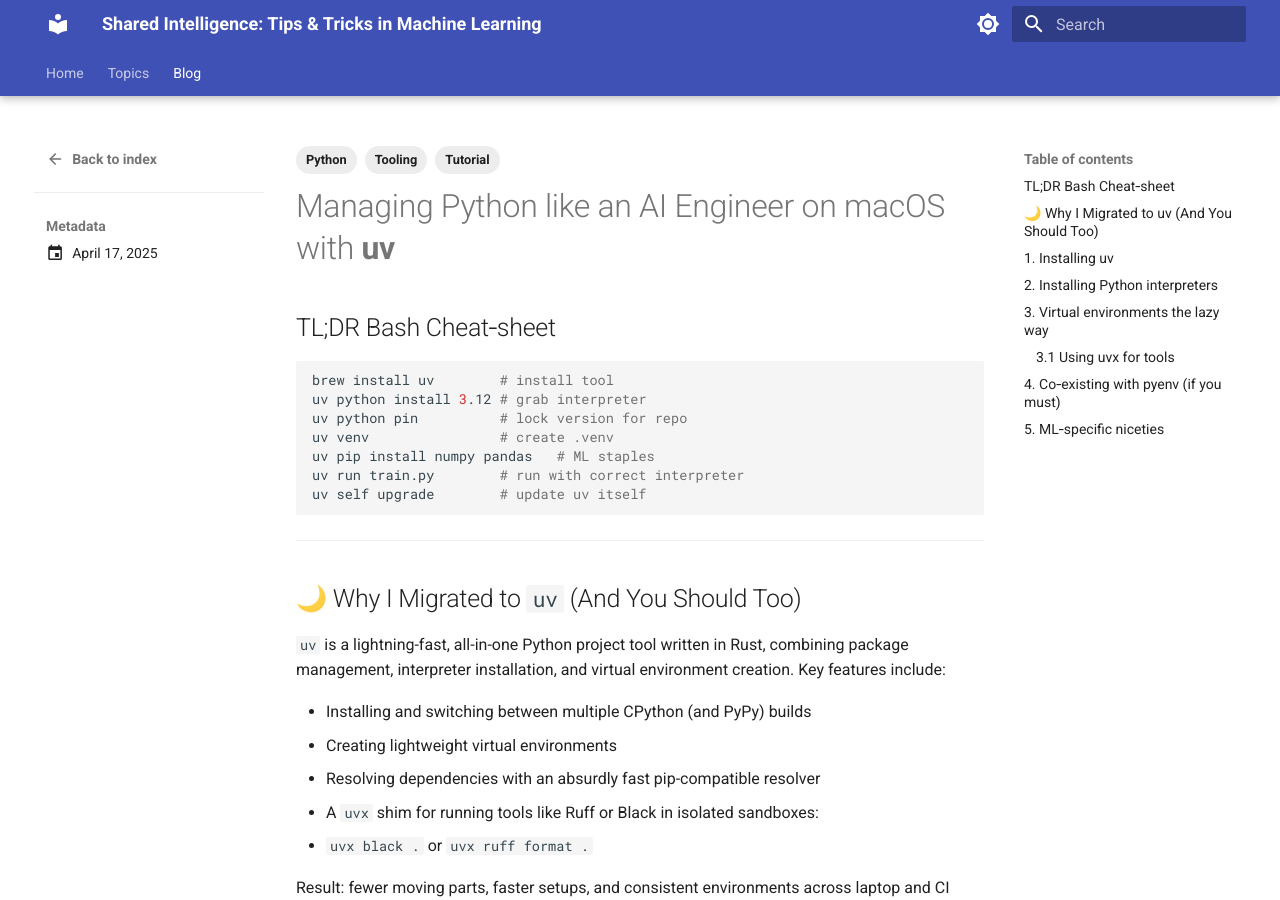
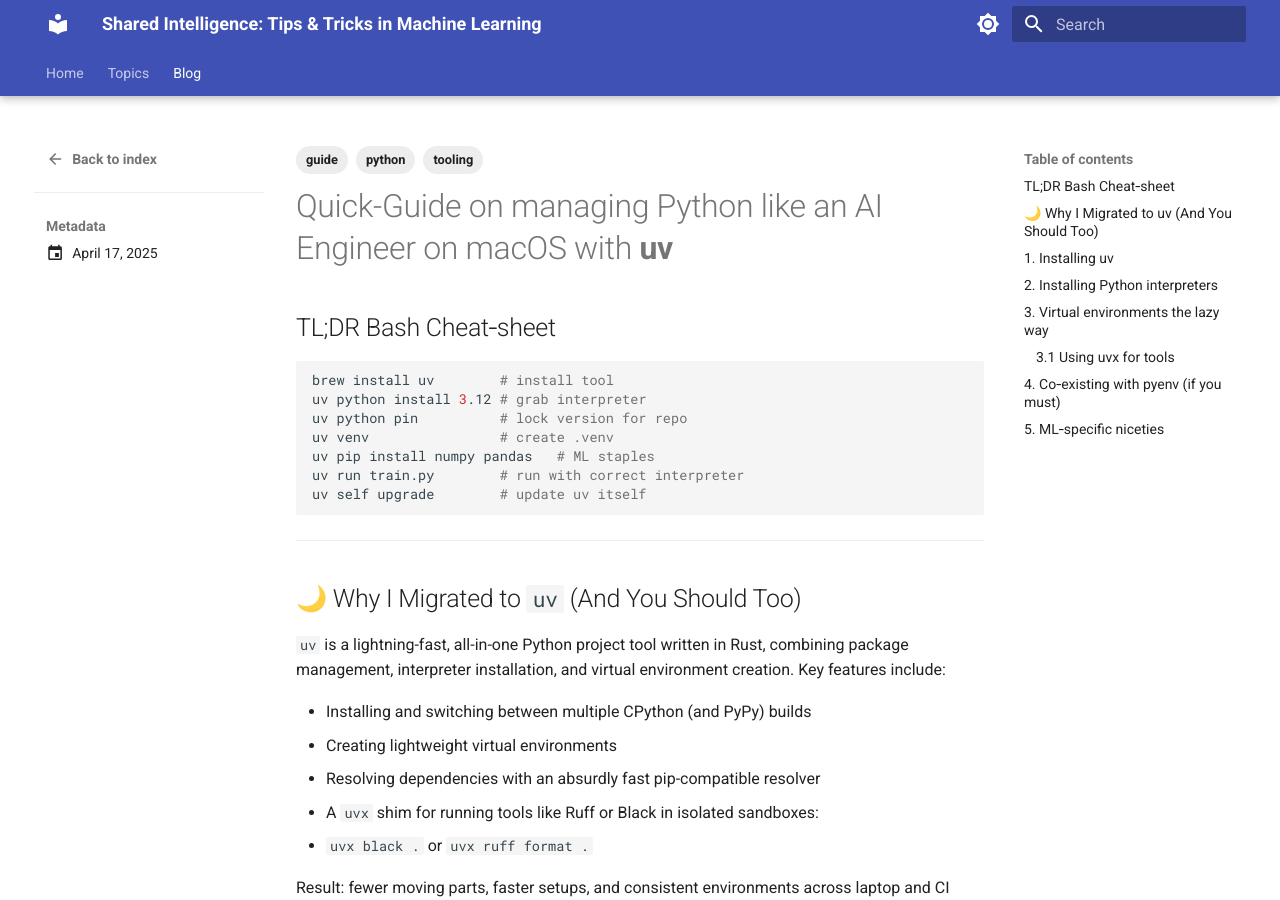
Before and after one commit to slavadubrov/notes, an MkDocs documentation site: the page built from docs/blog/posts/2025-04-17-uv-on-macos.md, in a window 1280 px wide and 900 px high. Built offline with MkDocs 1.6.1 and Material for MkDocs 9.7.7, drawn with Linux system fonts in a browser that asks for light colours.

Commit message:
new-post

```diff
--- a/docs/blog/posts/2025-04-17-uv-on-macos.md
+++ b/docs/blog/posts/2025-04-17-uv-on-macos.md
@@ -1,11 +1,11 @@
 ---
-title: Managing Python on macOS with uv
+title: Quick-Guide on managing Python on macOS with uv
 date: 2025-04-17
-tags: [Tooling, Python, Tutorial]
+tags: [tooling, python, guide]
 summary: Lightning-fast Python installs with Rust-powered uv.
 ---
 
-# Managing Python like an AI Engineer on macOS with **uv**
+# Quick-Guide on managing Python like an AI Engineer on macOS with **uv**
 
 ## TL;DR Bash Cheat‑sheet
 
```
Also changed, not shown: docs/blog/posts/2025-04-19-setting-up-macbook.md (+1 -1 lines).
